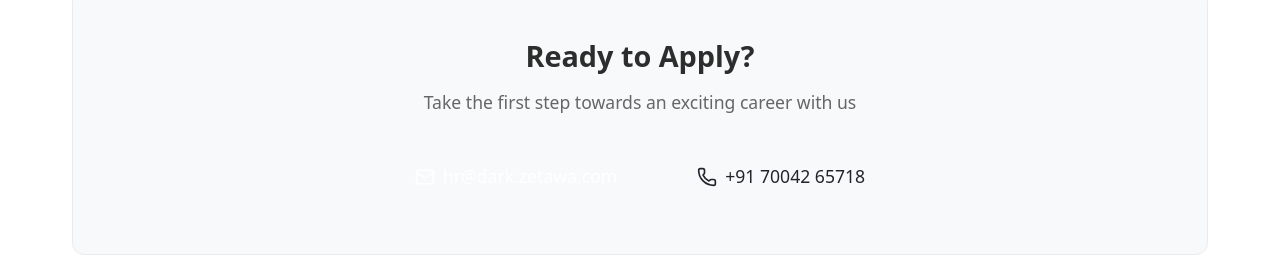
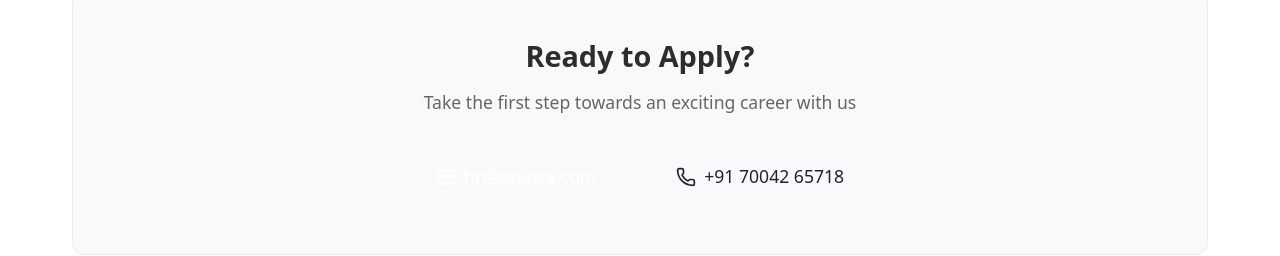
Before and after one commit to saniya-dogra/Zetawa, a React (Vite) app in the folder zetawa-main/: page /#/careers in a window 1280 px wide. Shown: the part 3275-3531 px from the top of the page. Built offline with nearby package versions, Linux system fonts and the light colour scheme.

Commit message:
Update email

```diff
--- a/zetawa-main/src/components/Careers.jsx
+++ b/zetawa-main/src/components/Careers.jsx
@@ -674,7 +674,7 @@ const Careers = () => {
             >
               {/* Email Contact Button */}
               <a
-                href="mailto:hr@dark.zetawa.com"
+                href="mailto:hr@zetawa.com"
                 style={{
                   backgroundColor: 'var(--primary-red)',
                   color: 'white',
@@ -696,7 +696,7 @@ const Careers = () => {
                 }
               >
                 <Mail size={20} />
-                hr@dark.zetawa.com
+                hr@zetawa.com
               </a>
 
               {/* Phone Contact Button */}
--- a/zetawa-main/src/components/Contact.jsx
+++ b/zetawa-main/src/components/Contact.jsx
@@ -95,7 +95,7 @@ const Contact = () => {
         { label: 'Director', value: 'director@zetawa.com' },
         { label: 'Admin', value: 'admin@zetawa.com' },
         { label: 'Founder', value: 'founder@zetawa.com' },
-        { label: 'HR Department', value: 'hr@dark.zetawa.com' }
+        { label: 'HR Department', value: 'hr@zetawa.com' }
       ]
     },
     {
```
Also changed, not shown: 1 other file (tests, documents, lock files or other folders).
